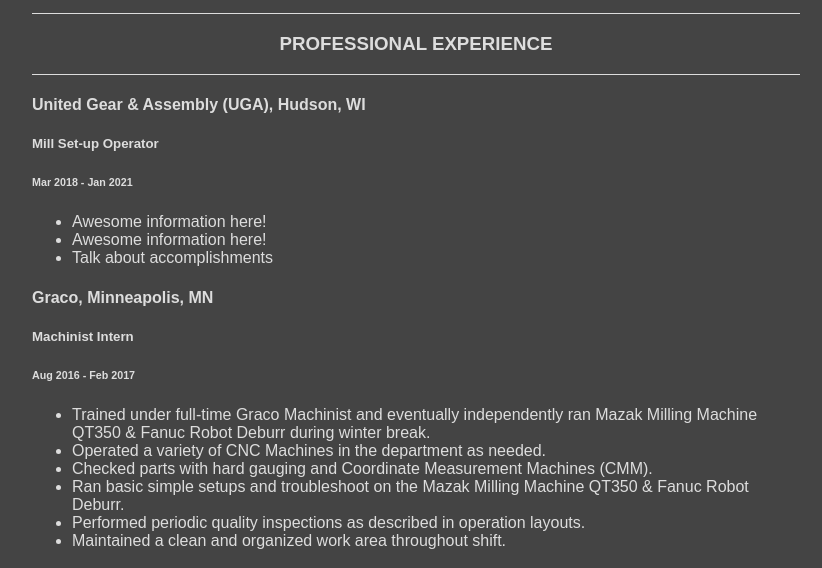
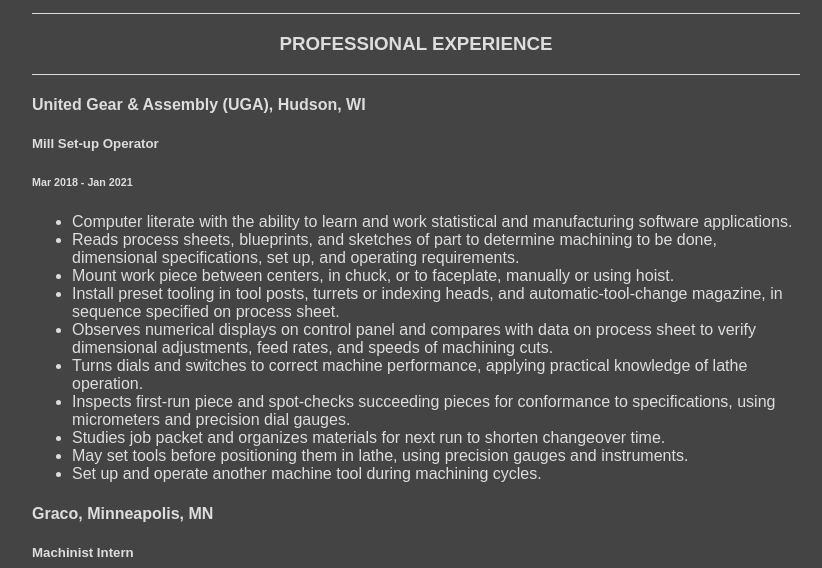
Before and after one commit to mattfuturecoder/mattfuturecoder.github.io, a plain HTML site: page index.html in a window 1280 px wide. Shown: the part 207-775 px from the top of the page, without its empty margins (224-1046 px from the left). Drawn offline with Linux system fonts and the light colour scheme.

Commit message:
Update index.html

```diff
--- a/index.html
+++ b/index.html
@@ -22,9 +22,17 @@
     <h6>Mar 2018 - Jan 2021</h6>
 
   <ul>
-    <li>Awesome information here!</li>
-    <li>Awesome information here!</li>
-    <li>Talk about accomplishments</li>
+    <li>Computer literate with the ability to learn and work statistical and manufacturing software applications.
+    <li>Reads process sheets, blueprints, and sketches of part to determine machining to be done, dimensional specifications, set up, and operating requirements.</li>
+    <li>Mount work piece between centers, in chuck, or to faceplate, manually or using hoist.</li>
+    <li>Install preset tooling in tool posts, turrets or indexing heads, and automatic-tool-change magazine, in sequence specified on process sheet.</li>
+    <li>Observes numerical displays on control panel and compares with data on process sheet to verify dimensional adjustments, feed rates, and speeds of machining cuts.</li>
+    <li>Turns dials and switches to correct machine performance, applying practical knowledge of lathe operation.</li>
+    <li>Inspects first-run piece and spot-checks succeeding pieces for conformance to specifications, using micrometers and precision dial gauges.</li>
+    <li>Studies job packet and organizes materials for next run to shorten changeover time.</li>
+    <li>May set tools before positioning them in lathe, using precision gauges and instruments.</li>
+    <li>Set up and operate another machine tool during machining cycles.</li>
+
   </ul>
  </div>
 
```
